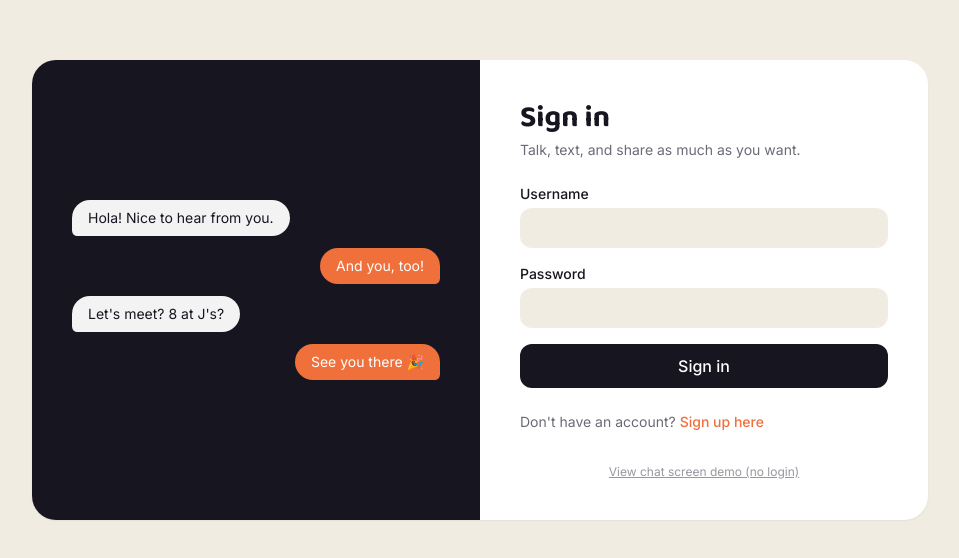
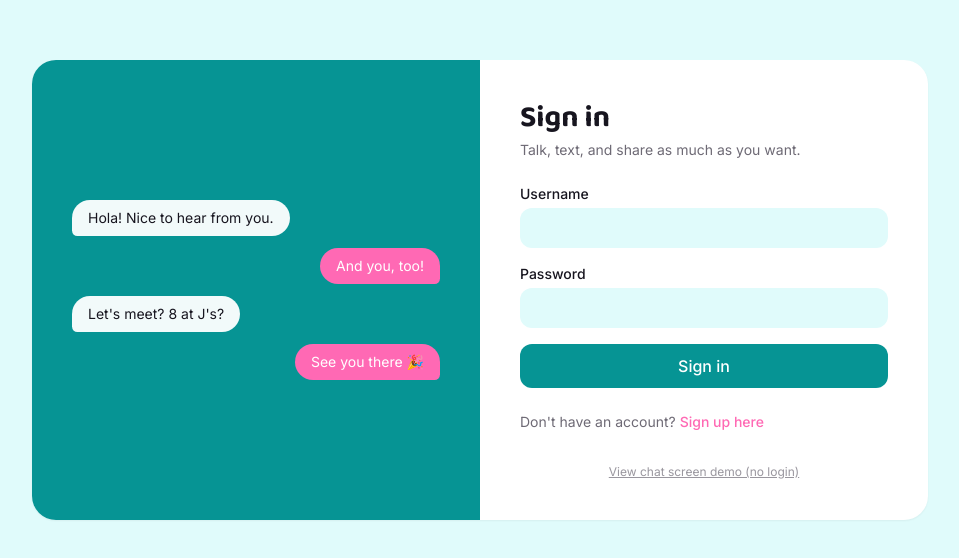
Before and after one commit to Aryaman-Singh0912/Real-Time-Chat-App, a React (Vite) app in the folder frontend/: page /login in a window 1280 px wide. Shown: the part 110-668 px from the top of the page, without its empty margins (160-1119 px from the left). Built offline with nearby package versions, Linux system fonts and the light colour scheme.

Commit message:
Update UI colors

```diff
--- a/frontend/src/components/AddContactModal.jsx
+++ b/frontend/src/components/AddContactModal.jsx
@@ -12,7 +12,7 @@ export default function AddContactModal({ onClose, onAdd }) {
   );
 
   return (
-    <div className="fixed inset-0 bg-ink/50 flex items-center justify-center z-50 px-4">
+    <div className="fixed inset-0 bg-teal/50 flex items-center justify-center z-50 px-4">
       <div className="bg-paper rounded-2xl w-full max-w-sm p-6">
         <div className="flex items-center justify-between mb-4">
           <h2 className="font-display font-bold text-xl text-ink">Add contact</h2>
--- a/frontend/src/components/ChatWindow.jsx
+++ b/frontend/src/components/ChatWindow.jsx
@@ -12,7 +12,7 @@ export default function ChatWindow({ contact, messages, isTyping, onSend, onTypi
   }, [messages.length, isTyping]);
 
   return (
-    <section className="flex-1 h-full flex flex-col bg-ink">
+    <section className="flex-1 h-full flex flex-col bg-teal">
       <ChatHeader contact={contact} />
 
       <div ref={scrollRef} className="flex-1 overflow-y-auto thin-scroll py-4">
--- a/frontend/src/pages/LoginPage.jsx
+++ b/frontend/src/pages/LoginPage.jsx
@@ -30,7 +30,7 @@ export default function LoginPage() {
     <div className="min-h-screen flex items-center justify-center bg-cloud px-4 py-10">
       <div className="w-full max-w-4xl bg-paper rounded-3xl shadow-sm overflow-hidden flex">
         {/* Decorative preview panel - purely visual, hidden on small screens */}
-        <div className="hidden md:flex flex-col justify-center gap-3 w-1/2 bg-ink p-10">
+        <div className="hidden md:flex flex-col justify-center gap-3 w-1/2 bg-teal p-10">
           <div className="self-start bg-white/95 text-ink text-sm rounded-bubble rounded-bl-md px-4 py-2 max-w-[75%]">
             Hola! Nice to hear from you.
           </div>
@@ -78,7 +78,7 @@ export default function LoginPage() {
             <button
               type="submit"
               disabled={isSubmitting}
-              className="w-full bg-ink text-white font-medium rounded-xl py-2.5 hover:bg-ink/90 transition-colors disabled:opacity-60"
+              className="w-full bg-teal text-white font-medium rounded-xl py-2.5 hover:bg-teal/90 transition-colors disabled:opacity-60"
             >
               {isSubmitting ? "Signing in..." : "Sign in"}
             </button>
--- a/frontend/src/pages/SignupPage.jsx
+++ b/frontend/src/pages/SignupPage.jsx
@@ -35,12 +35,18 @@ export default function SignupPage() {
   return (
     <div className="min-h-screen flex items-center justify-center bg-cloud px-4 py-10">
       <div className="w-full max-w-md bg-paper rounded-3xl shadow-sm p-8 sm:p-10">
-        <h1 className="font-display font-bold text-3xl text-ink mb-1">Create account</h1>
-        <p className="text-slate text-sm mb-6">Join and start chatting in seconds.</p>
+        <h1 className="font-display font-bold text-3xl text-ink mb-1">
+          Create account
+        </h1>
+        <p className="text-slate text-sm mb-6">
+          Join and start chatting in seconds.
+        </p>
 
         <form onSubmit={handleSubmit} className="space-y-4">
           <div>
-            <label className="block text-sm font-medium text-ink mb-1">Username</label>
+            <label className="block text-sm font-medium text-ink mb-1">
+              Username
+            </label>
             <input
               type="text"
               value={username}
@@ -51,7 +57,9 @@ export default function SignupPage() {
           </div>
 
           <div>
-            <label className="block text-sm font-medium text-ink mb-1">Password</label>
+            <label className="block text-sm font-medium text-ink mb-1">
+              Password
+            </label>
             <input
               type="password"
               value={password}
@@ -62,7 +70,9 @@ export default function SignupPage() {
           </div>
 
           <div>
-            <label className="block text-sm font-medium text-ink mb-1">Confirm password</label>
+            <label className="block text-sm font-medium text-ink mb-1">
+              Confirm password
+            </label>
             <input
               type="password"
               value={confirmPassword}
@@ -77,7 +87,7 @@ export default function SignupPage() {
           <button
             type="submit"
             disabled={isSubmitting}
-            className="w-full bg-ink text-white font-medium rounded-xl py-2.5 hover:bg-ink/90 transition-colors disabled:opacity-60"
+            className="w-full bg-teal text-white font-medium rounded-xl py-2.5 hover:bg-teal/90 transition-colors disabled:opacity-60"
           >
             {isSubmitting ? "Creating account..." : "Sign up"}
           </button>
@@ -85,7 +95,10 @@ export default function SignupPage() {
 
         <p className="text-sm text-slate mt-6">
           Already have an account?{" "}
-          <Link to="/login" className="text-ember font-medium hover:text-ember-dark">
+          <Link
+            to="/login"
+            className="text-ember font-medium hover:text-ember-dark"
+          >
             Sign in
           </Link>
         </p>
--- a/frontend/tailwind.config.js
+++ b/frontend/tailwind.config.js
@@ -4,15 +4,16 @@ export default {
   theme: {
     extend: {
       colors: {
-        ink: "#17151F",       // near-black, chat window background
-        paper: "#FFFFFF",     // cards, light surfaces
-        cloud: "#F1ECE1",     // app backdrop, warm neutral
-        ember: "#F0703B",     // primary accent - outgoing bubbles, buttons
-        "ember-dark": "#D9592A",
-        lagoon: "#BFE1F0",    // secondary accent - incoming bubbles
-        slate: "#6E6A75",     // muted text
-        moss: "#4CAF7D",      // online indicator
-        mist: "#E5E1D6",      // borders / dividers on light surfaces
+        ink: "#17151F", // near-black - headings, body text (back to black, as requested)
+        paper: "#FFFFFF", // cards, light surfaces
+        cloud: "#E0FBFB", // app backdrop, pale cyan tint
+        ember: "#FF69B4", // primary accent - outgoing bubbles, buttons
+        "ember-dark": "#E14F9C",
+        lagoon: "#00F0FF", // secondary accent
+        teal: "#069494", // NEW - dark chat window / button background
+        slate: "#6E6A75", // muted text
+        moss: "#4CAF7D", // online indicator - status color, not a brand color
+        mist: "#CBEFEF", // borders / dividers on light surfaces
       },
       fontFamily: {
         display: ["'Baloo 2'", "sans-serif"],
@@ -24,4 +25,4 @@ export default {
     },
   },
   plugins: [],
-}
+};
```
